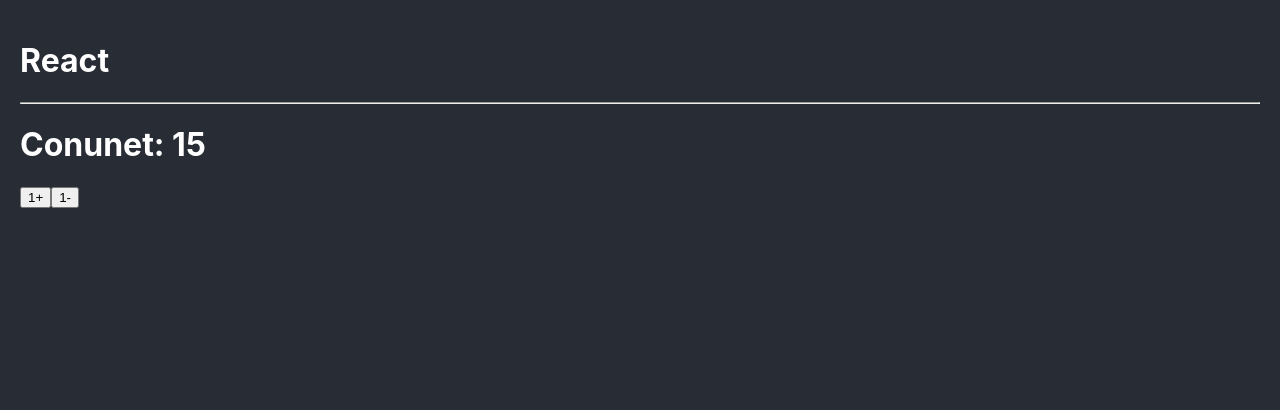
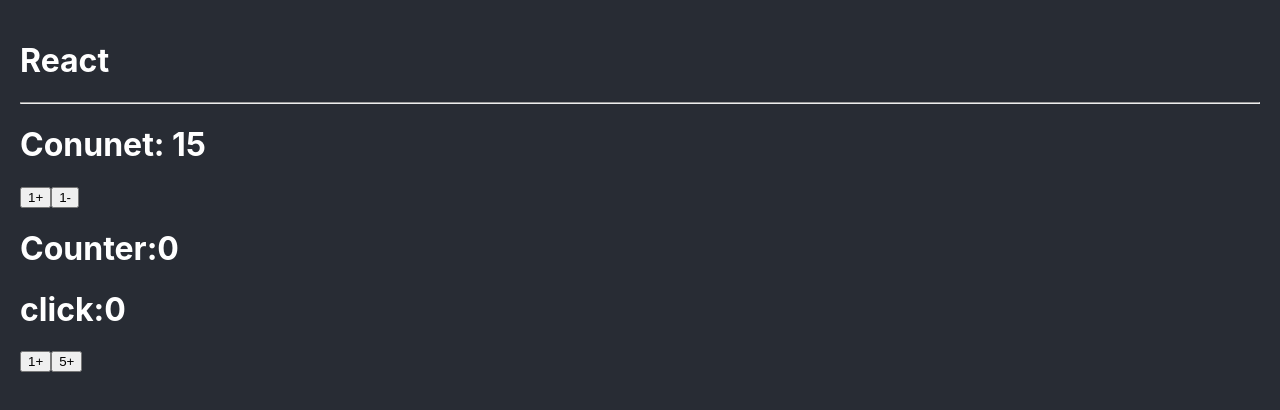
Before and after one commit to RunyShark/ReactTS, a React (Create React App) app: page / in a window 1280 px wide. Shown: the top 410 px of the page. Built offline with nearby package versions, Linux system fonts and the light colour scheme.

Commit message:
Genericos

```diff
--- a/src/App.tsx
+++ b/src/App.tsx
@@ -1,10 +1,11 @@
-import { Conunter } from "./index/index";
+import { Conunter, ConunterBy } from "./index/index";
 function App() {
   return (
     <>
       <h1>React</h1>
       <hr />
       <Conunter value={15} />
+      <ConunterBy />
     </>
   );
 }
--- a/src/base/Conunter.tsx
+++ b/src/base/Conunter.tsx
@@ -1,6 +1,9 @@
 import { useState } from "react";
+interface Props {
+  value?: number;
+}
 
-export const Conunter = ({ value = 0 }) => {
+export const Conunter = ({ value = 0 }: Props) => {
   const [counter, setcounter] = useState(value);
 
   return (
--- /dev/null
+++ b/src/base/ConunterBy.tsx
@@ -0,0 +1,32 @@
+import { useState } from "react";
+interface Props {
+  value?: number;
+}
+
+interface CounterState {
+  counter: number;
+  clicks: number;
+}
+
+export const ConunterBy = ({ value = 0 }: Props) => {
+  const [counter, setcounter] = useState<CounterState>({
+    counter: value,
+    clicks: 0,
+  });
+  const { counter: counterTag, clicks } = counter;
+
+  const handleClick = (value: number) => {
+    setcounter((prev) => ({
+      counter: prev.counter + value,
+      clicks: prev.clicks + 1,
+    }));
+  };
+  return (
+    <>
+      <h1>Counter:{counterTag}</h1>
+      <h1>click:{clicks}</h1>
+      <button onClick={() => handleClick(1)}>1+</button>
+      <button onClick={() => handleClick(5)}>5+</button>
+    </>
+  );
+};
--- a/src/index/index.ts
+++ b/src/index/index.ts
@@ -1 +1,2 @@
+export * from "../base/ConunterBy";
 export * from "../base/Conunter";
```
